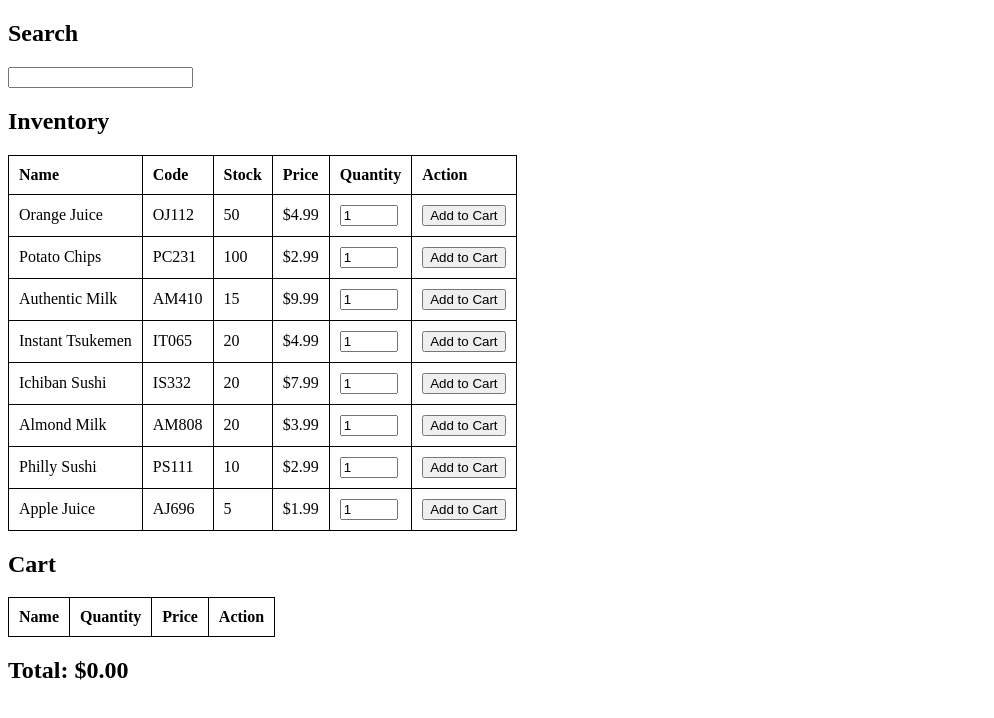
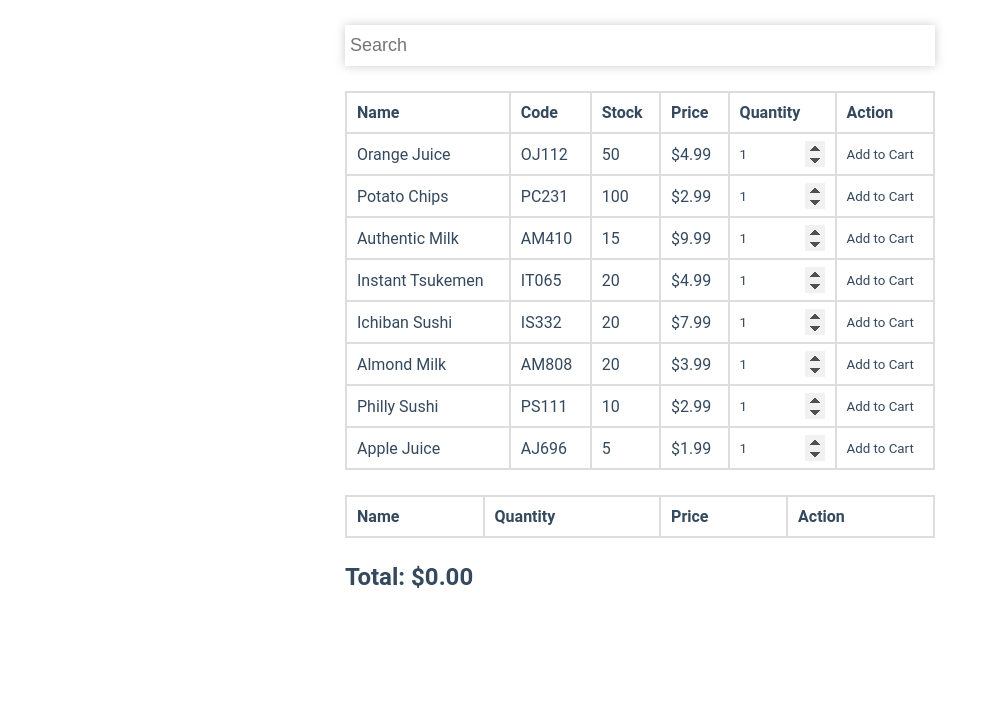
Before and after one commit to wlto/shopping-cart, a React (Create React App) app: page / in a window 1280 px wide. Shown: the top 718 px of the page, without its empty margins (0-994 px from the left). Built offline with nearby package versions, Linux system fonts and the light colour scheme.

Commit message:
:pencil: Added CSS styling

```diff
--- /dev/null
+++ b/public/css/main.css
@@ -0,0 +1,106 @@
+* {
+  padding: 0;
+  margin: 0;
+  box-sizing: border-box;
+}
+
+/* *************** */
+/* App *********** */
+
+.shopping-cart {
+  padding: 25px;
+  margin: 0 auto;
+  max-width: 640px;
+}
+
+/* *************** */
+/* Search ********** */
+
+.shopping-cart .filterable-inventory .search-box input {
+  padding: 10px 5px;
+  border: none;
+  width: 100%;
+  font-size: 18px;
+  outline: none;
+  box-shadow: 0px 0px 2px 0px #b5b5b5;
+  transition: box-shadow 150ms ease-in-out;
+}
+
+.shopping-cart .filterable-inventory .search-box input:focus {
+  box-shadow: 0px 0px 10px 0px #cccccc;
+}
+
+/* ********************** */
+/* Inventory & Cart ***** */
+
+.inventory {
+  margin-top: 25px;
+  margin-bottom: 25px;
+}
+
+.inventory table,
+.cart table {
+  border-collapse: collapse;
+  width: 100%;
+}
+
+.inventory table thead,
+.cart table thead {
+  font-weight: bold;
+}
+
+.inventory table tr {
+  margin: 5px;
+}
+
+.inventory table td,
+.inventory table td input,
+.inventory table td button,
+.cart table td {
+  padding: 10px;
+  border: 2px solid #dddddd;
+  font-family: 'Roboto', 'Segoe UI', Helvetica, Arial, sans-serif;
+  color: #34495e;
+}
+
+.inventory table td.inventory-item-qty,
+.inventory table td.inventory-item-to-cart {
+  padding: 0;
+  background-color: none;
+}
+
+.inventory table td.inventory-item-to-cart button,
+.cart table td.cart-item-remove-btn button {
+  width: 100%;
+  border: none;
+  outline: none;
+  background-color: white;
+  cursor: pointer;
+  text-align: left;
+}
+
+.inventory table td.inventory-item-to-cart button:hover,
+.cart table td.cart-item-remove-btn button:hover {
+  color: #2ecc71;
+}
+
+.inventory table tbody td input[type="number"] {
+  position: relative;
+  display: inline-block;
+  width: 100%;
+  height: 40px;
+  border: none;
+  outline: none;
+}
+
+.inventory table tbody td input[type="number"]::-webkit-inner-spin-button {
+  padding-left: 5px;
+  margin: -6px 0px;
+  opacity: 1;
+}
+
+.cart-total-price {
+  margin-top: 25px;
+  font-family: 'Roboto', 'Segoe UI', Helvetica, Arial, sans-serif;
+  color: #34495e;
+}
--- a/public/index.html
+++ b/public/index.html
@@ -9,53 +9,13 @@
       homescreen on Android. See https://developers.google.com/web/fundamentals/engage-and-retain/web-app-manifest/
     -->
     <link rel="manifest" href="%PUBLIC_URL%/manifest.json">
-    <link rel="shortcut icon" href="%PUBLIC_URL%/favicon.ico">
-    <!--
-      Notice the use of %PUBLIC_URL% in the tags above.
-      It will be replaced with the URL of the `public` folder during the build.
-      Only files inside the `public` folder can be referenced from the HTML.
-
-      Unlike "/favicon.ico" or "favicon.ico", "%PUBLIC_URL%/favicon.ico" will
-      work correctly both with client-side routing and a non-root public URL.
-      Learn how to configure a non-root public URL by running `npm run build`.
-    -->
-    <style>
-      .inventory table,
-      .cart table {
-        border-collapse: collapse;
-      }
-
-      .inventory table thead,
-      .cart table thead {
-        font-weight: bold;
-      }
-
-      .inventory table td,
-      .cart table td {
-        padding: 10px;
-        border: 1px solid black;
-      }
-
-      .inventory table tbody td input {
-        width: 50px;
-      }
-    </style>
-    <title>React App</title>
+    <link rel="stylesheet" href="./css/main.css">
+    <title>Shopping Cart</title>
   </head>
   <body>
     <noscript>
       You need to enable JavaScript to run this app.
     </noscript>
     <div id="root"></div>
-    <!--
-      This HTML file is a template.
-      If you open it directly in the browser, you will see an empty page.
-
-      You can add webfonts, meta tags, or analytics to this file.
-      The build step will place the bundled scripts into the <body> tag.
-
-      To begin the development, run `npm start` or `yarn start`.
-      To create a production bundle, use `npm run build` or `yarn build`.
-    -->
   </body>
 </html>
--- a/src/Cart.js
+++ b/src/Cart.js
@@ -9,7 +9,6 @@ class Cart extends Component {
     );
     return (
       <div className="cart">
-        <h2>Cart</h2>
         <table>
           <thead>
             <tr>
@@ -23,7 +22,7 @@ class Cart extends Component {
             {cartItems}
           </tbody>
         </table>
-        <h2>Total: <span>${this.props.totalPrice.toFixed(2)}</span></h2>
+        <h2 className="cart-total-price">Total: <span>${this.props.totalPrice.toFixed(2)}</span></h2>
       </div>
     )
   }
--- a/src/CartItem.js
+++ b/src/CartItem.js
@@ -8,7 +8,7 @@ class CartItem extends Component {
         <td>{item.name}</td>
         <td>{item.quantity}</td>
         <td><span>$</span>{item.totalPrice.toFixed(2)}</td>
-        <td>
+        <td className="cart-item-remove-btn">
           <button onClick={() => this.props.onRemoveFromCart(item)}>
             Remove
           </button>
--- a/src/Inventory.js
+++ b/src/Inventory.js
@@ -17,7 +17,6 @@ class Inventory extends Component {
 
     return (
       <div className="inventory">
-        <h2>Inventory</h2>
         <table>
           <thead>
             <tr>
--- a/src/InventoryItem.js
+++ b/src/InventoryItem.js
@@ -16,7 +16,7 @@ class InventoryItem extends Component {
         <td>{item.code}</td>
         <td>{item.stock}</td>
         <td><span>$</span>{item.price.toFixed(2)}</td>
-        <td>
+        <td className="inventory-item-qty">
           <input
             type="number"
             min={1}
@@ -25,7 +25,7 @@ class InventoryItem extends Component {
             onChange={(e) => this.setState({ itemQty: parseInt(e.target.value, 10) })}
           />
         </td>
-        <td>
+        <td className="inventory-item-to-cart">
           <button
             disabled={item.stock < this.state.itemQty || item.stock === 0 || this.state.itemQty <= 0}
             onClick={
--- a/src/Search.js
+++ b/src/Search.js
@@ -4,10 +4,11 @@ class Search extends Component {
   render() {
     return (
       <div className="search-box">
-        <h2>Search</h2>
         <input
           type="text"
           value={this.props.searchText}
+          placeholder="Search"
+          autoFocus={true}
           onChange={(e) => this.props.onSearchTextChange(e.target.value)}
         />
       </div>
```
Also changed, not shown: public/manifest.json.
